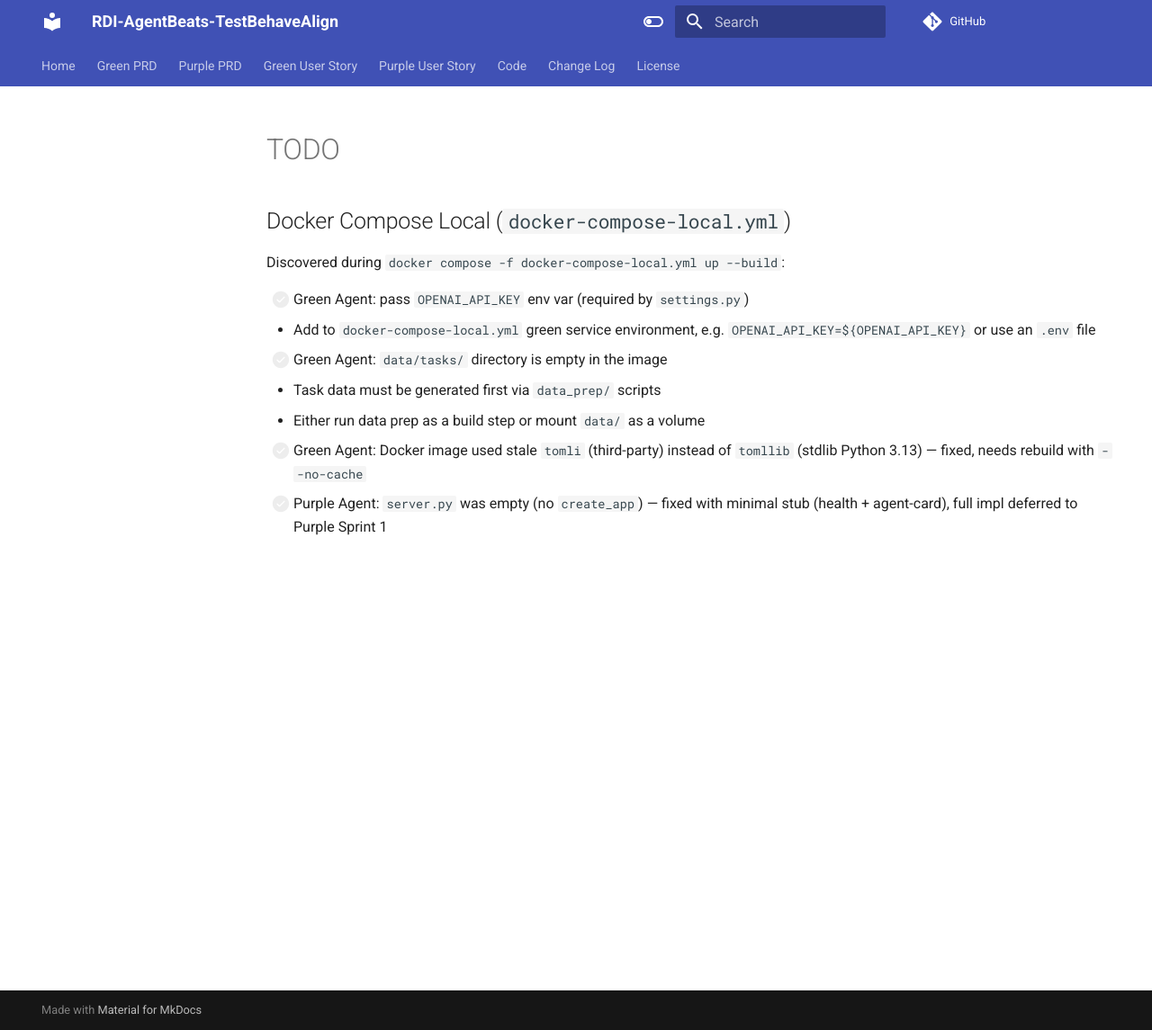
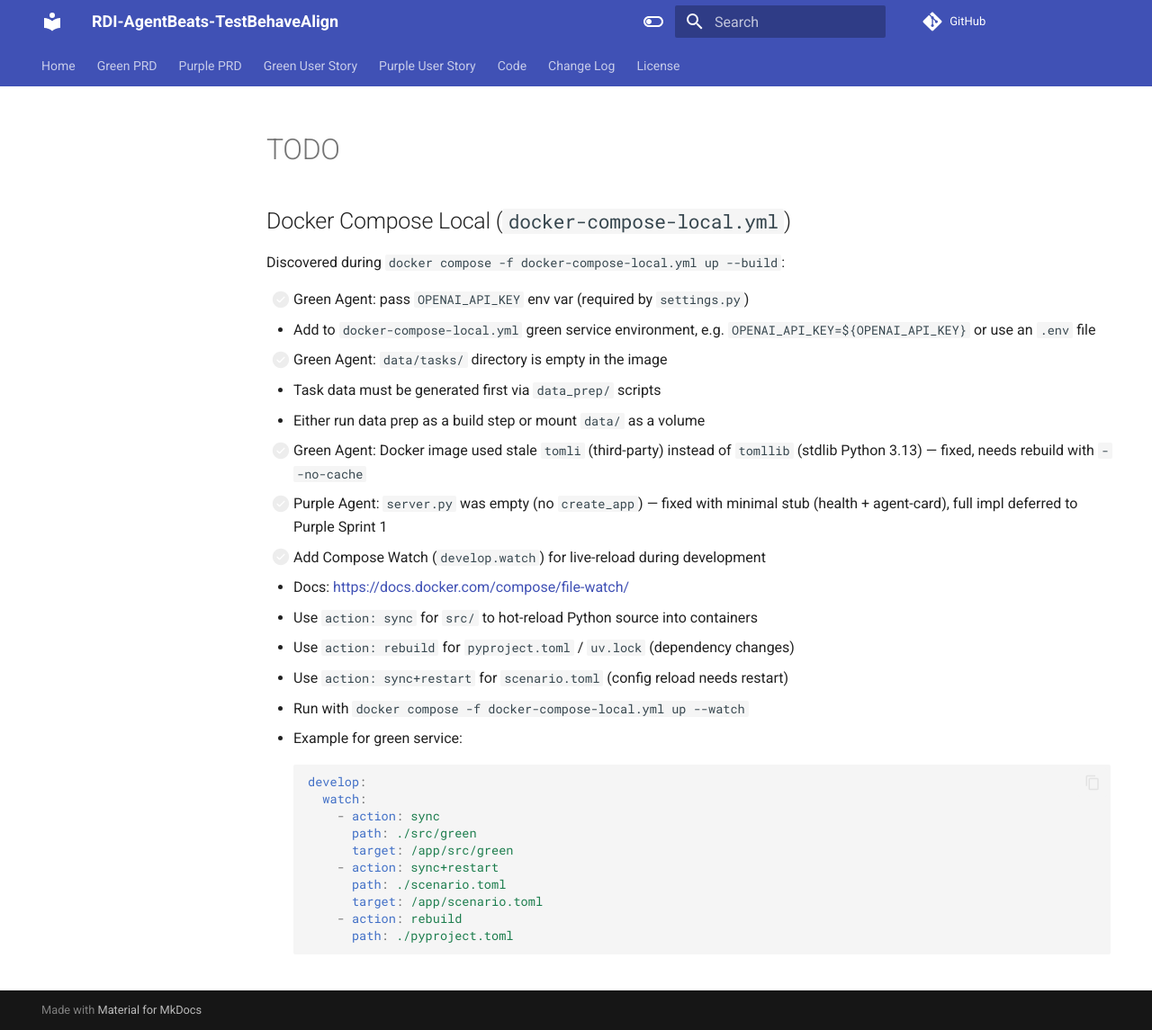
Before and after one commit to qte77/RDI-AgentBeats-TestBehaveAlign, an MkDocs documentation site: the page built from docs/TODO.md, in a window 1280 px wide and 1145 px high. Shown: the whole window at 90% size. Built offline with MkDocs 1.6.1 and Material for MkDocs 9.7.7, drawn with Linux system fonts in a browser that asks for light colours; comment, search, counter and statistics services are not loaded.

Commit message:
docs(TODO): add Compose Watch configuration task
- Document `develop.watch` setup for live-reload during local dev
- Include sync/rebuild/restart actions per file type

1 file changed

````diff
--- a/docs/TODO.md
+++ b/docs/TODO.md
@@ -14,3 +14,22 @@ Discovered during `docker compose -f docker-compose-local.yml up --build`:
   `tomllib` (stdlib Python 3.13) — fixed, needs rebuild with `--no-cache`
 - [ ] Purple Agent: `server.py` was empty (no `create_app`) — fixed with
   minimal stub (health + agent-card), full impl deferred to Purple Sprint 1
+- [ ] Add Compose Watch (`develop.watch`) for live-reload during development
+  - Docs: https://docs.docker.com/compose/file-watch/
+  - Use `action: sync` for `src/` to hot-reload Python source into containers
+  - Use `action: rebuild` for `pyproject.toml` / `uv.lock` (dependency changes)
+  - Use `action: sync+restart` for `scenario.toml` (config reload needs restart)
+  - Run with `docker compose -f docker-compose-local.yml up --watch`
+  - Example for green service:
+    ```yaml
+    develop:
+      watch:
+        - action: sync
+          path: ./src/green
+          target: /app/src/green
+        - action: sync+restart
+          path: ./scenario.toml
+          target: /app/scenario.toml
+        - action: rebuild
+          path: ./pyproject.toml
+    ```
````
